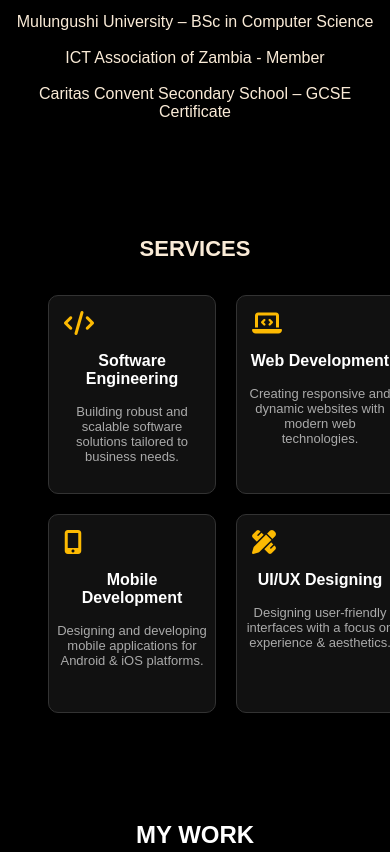
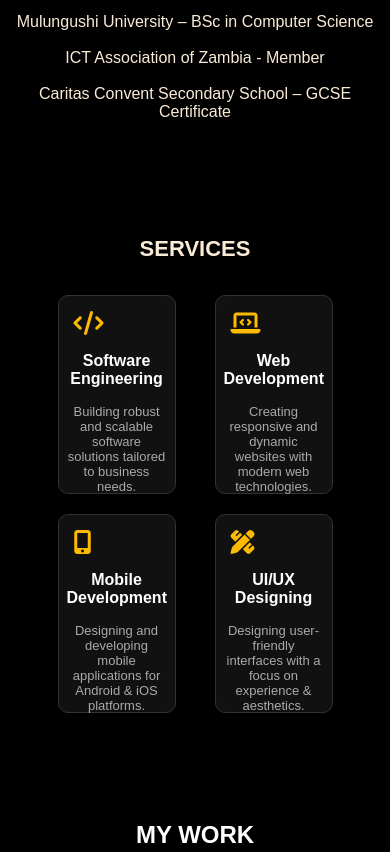
Before and after one commit to Alice43641/MyPortfolio, a plain HTML site: page index.html in a window 390 px wide. Shown: the part 2338-3190 px from the top of the page. Drawn offline with Linux system fonts and the light colour scheme.

Commit message:
Update style.css

```diff
--- a/style.css
+++ b/style.css
@@ -606,7 +606,7 @@ footer {
   }
 
   .service-card {
-    width: 150px;   /* half of 220px */
+    width: 100px;   /* half of 220px */
     height: 165px;
     padding: 1em 0.5em;
   }
```
